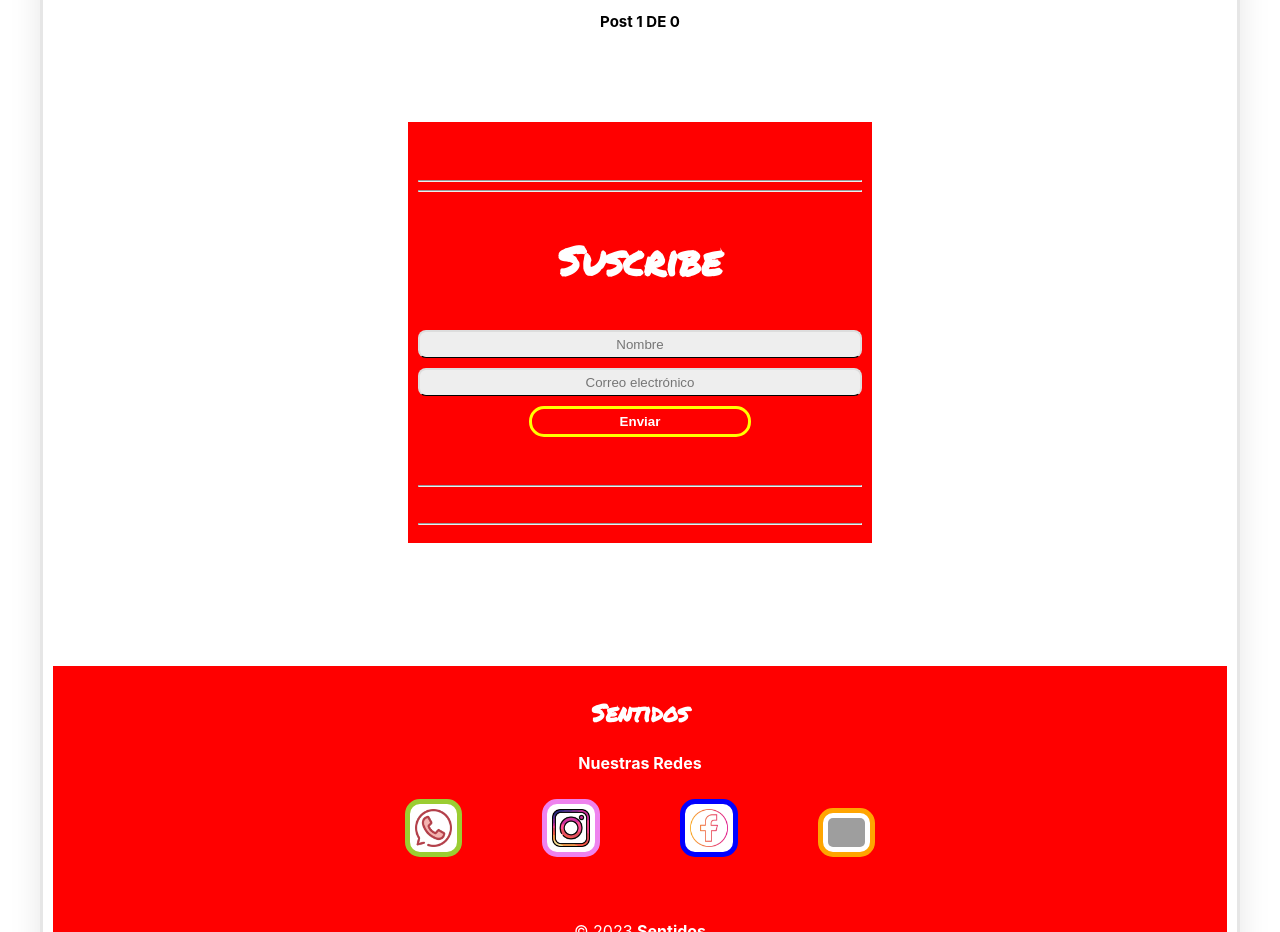
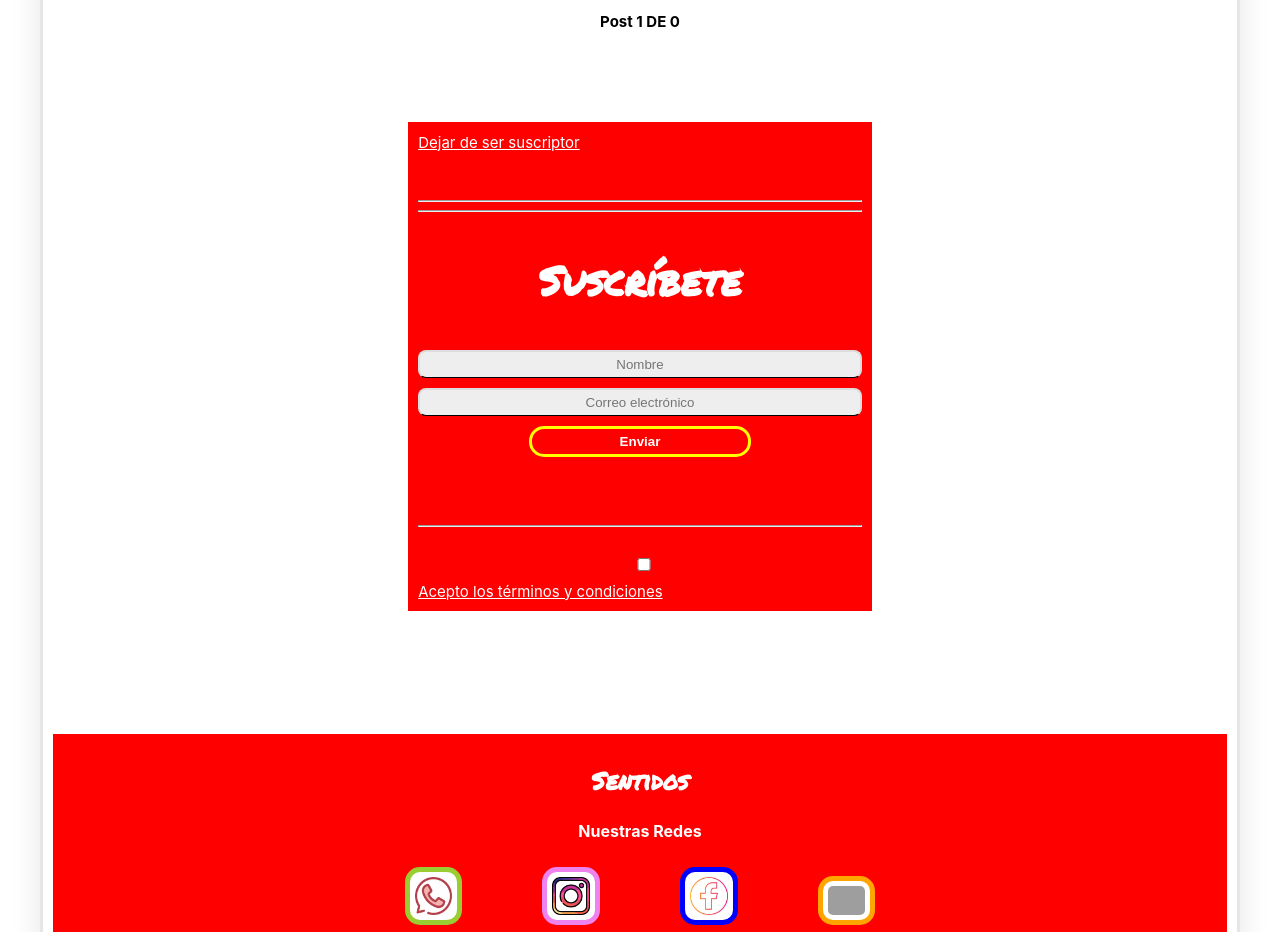
Before and after one commit to Xantino1997/sentidos-blog, a React (Create React App) app in the folder client/: page / in a window 1280 px wide. Shown: the part 1000-1932 px from the top of the page. Built offline with nearby package versions, Linux system fonts and the light colour scheme; no server answers; grey boxes are pictures that could not be loaded; a web font is replaced by a local one.

Commit message:
Update Form.js

```diff
--- a/client/src/Form.js
+++ b/client/src/Form.js
@@ -1,20 +1,28 @@
 import { useState } from "react";
 import Swal from "sweetalert2";
+import { Link } from "react-router-dom";
+
 
 export default function Form() {
   const [name, setName] = useState("");
   const [email, setEmail] = useState("");
+  const [showTermsAlert, setShowTermsAlert] = useState(false);
+  const [termsAccepted, setTermsAccepted] = useState(false);
 
   const handleSubmit = (event) => {
     event.preventDefault();
 
-    // Crear objeto con los datos del formulario
+    // Verificar si se mostró la alerta de términos y condiciones
+    if (showTermsAlert) {
+      // Verificar si se aceptaron los términos y condiciones
+      if (termsAccepted) {
+        // Crear objeto con los datos del formulario, incluyendo el párrafo
         const formData = {
           name,
           email,
+          terms: `Yo ${name} acepto los términos y condiciones y soy consciente de lo que mencionan los términos y condiciones de Sentidos. Estoy plenamente consciente de lo expuesto en ellos, los leí y los entendí.`,
         };
 
-    // ${process.env.REACT_APP_API_URL}
         // Enviar datos a la base de datos utilizando fetch
         fetch(`https://backend-blog-psi.vercel.app/suscriptors`, {
           method: "POST",
@@ -35,12 +43,13 @@ export default function Form() {
                 // Limpiar los campos name y email
                 setName("");
                 setEmail("");
+                setTermsAccepted(false);
               });
             } else {
               // Mostrar ventana emergente de error
               Swal.fire({
                 icon: "error",
-            title: "Oops... Ocurrio un error",
+                title: "Oops... Ocurrió un error",
                 text: "Parece que el correo ya existe, intenta otro por favor."
               });
             }
@@ -53,19 +62,45 @@ export default function Form() {
               text: "Por favor, inténtalo de nuevo más tarde."
             });
           });
-
-      setName("");
-      setEmail("");
+      } else {
+        // Mostrar ventana emergente de error si no se aceptaron los términos y condiciones
+        Swal.fire({
+          icon: "error",
+          title: "Oops... Ocurrió un error",
+          text: "Debes aceptar los términos y condiciones para continuar."
+        });
+      }
+    } else {
+      // Mostrar ventana emergente de términos y condiciones
+      Swal.fire({
+        title: "Antes de continuar",
+        text: "Queremos que leas y aceptes nuestros términos y condiciones.",
+        showCancelButton: true,
+        confirmButtonText: "Aceptar",
+        cancelButtonText: "Cancelar",
+        reverseButtons: true
+      }).then((result) => {
+        if (result.isConfirmed) {
+          setShowTermsAlert(true);
+        }
+      });
+    }
   };
 
   return (
     <div className="conteiner-form">
+
       <form className="footer-form" onSubmit={handleSubmit}>
+        <div className="unsuscribe">
+          <Link to="/desuscribir" style={{ fontSize: "15px", color: "#fff", textDecoration: "underline" }}>
+            Dejar de ser suscriptor
+          </Link>
+        </div>
         <br />
         <br />
         <hr />
         <hr />
-        <h3 className="titulo-form">Suscribe</h3>
+        <h3 className="titulo-form">Suscríbete</h3>
         <input
           type="text"
           placeholder="Nombre"
@@ -78,13 +113,27 @@ export default function Form() {
           value={email}
           onChange={(event) => setEmail(event.target.value)}
         />
+
         <button className="btn-form-suscribe" type="submit">Enviar</button>
+        <br />
         <br />
         <br />
         <hr />
         <br />
-        <hr />
+
+        <div className="terminos">
+          <input
+            type="checkbox"
+            checked={termsAccepted}
+            onChange={(event) => setTermsAccepted(event.target.checked)}
+            style={{ fontSize: "10px", color: "#fff", textDecoration: "underline" }}
+          />
+          <Link to="/term" style={{ fontSize: "15px", color: "#fff", textDecoration: "underline" }}>
+            Acepto los términos y condiciones
+          </Link>
+        </div>
       </form>
+
     </div>
   );
 }
```
Lines whose indentation alone changed are shown as unchanged.
